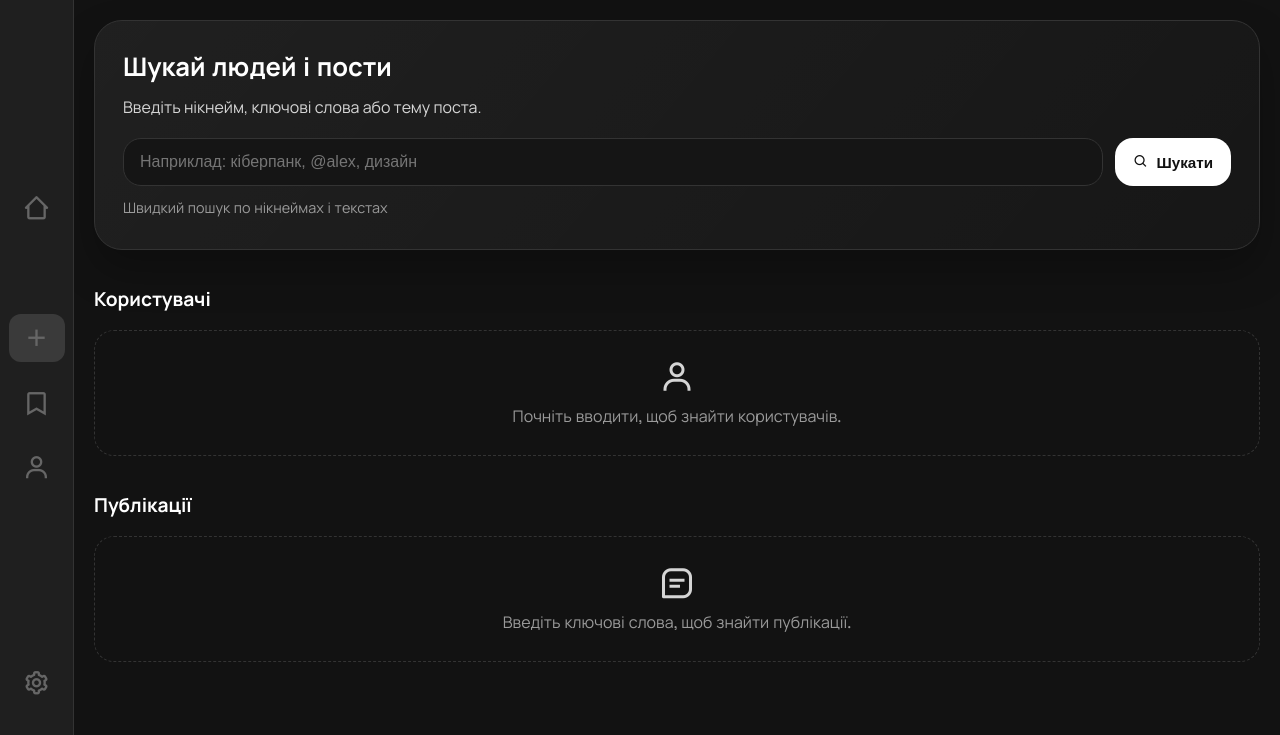
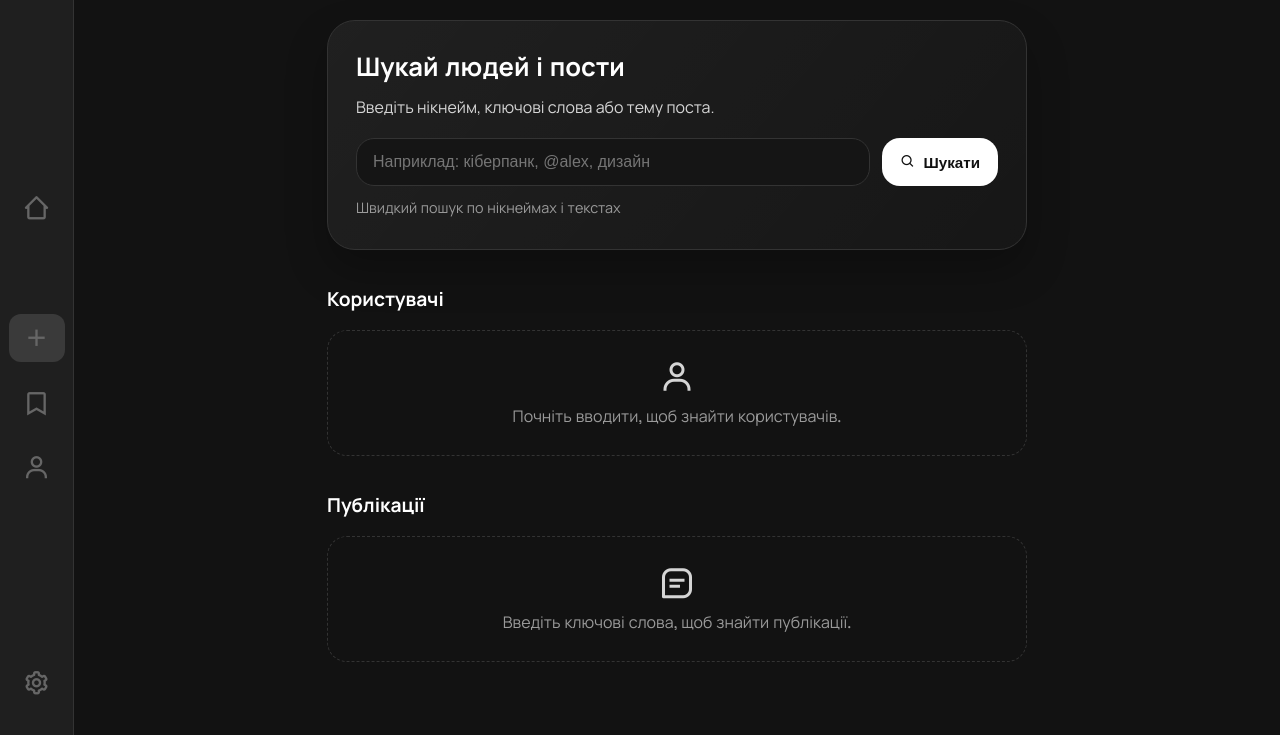
Before and after one commit to fand1l/Sociopathy, a Django app: page /search/ in a window 1280 px wide. Shown: the part 65-800 px from the top of the page. Run offline with Django 5.2, Linux system fonts and the light colour scheme; some libraries are stand-ins or nearby versions.

Commit message:
feat: update ALLOWED_HOSTS for production and enhance search page styling

```diff
--- a/Sociopathy/settings.py
+++ b/Sociopathy/settings.py
@@ -26,7 +26,7 @@ SECRET_KEY = 'django-insecure-l$#cswha7*mzohj0vuo^2bmt+0bccch$0grue7_5wt+c*pk@71
 # SECURITY WARNING: don't run with debug turned on in production!
 DEBUG = True
 
-ALLOWED_HOSTS = []
+ALLOWED_HOSTS = ["https://sociopathy-ere4eje5gaczeeat.norwayeast-01.azurewebsites.net/"]
 
 LOGIN_URL = "/login/"
 AUTH_USER_MODEL = 'accounts.CustomUser'
--- a/static/css/search.css
+++ b/static/css/search.css
@@ -4,6 +4,8 @@
     flex-direction: column;
     gap: 36px;
     padding-bottom: 40px;
+    max-width: 700px;
+    margin: 0 auto;
 }
 
 .search-hero {
```
